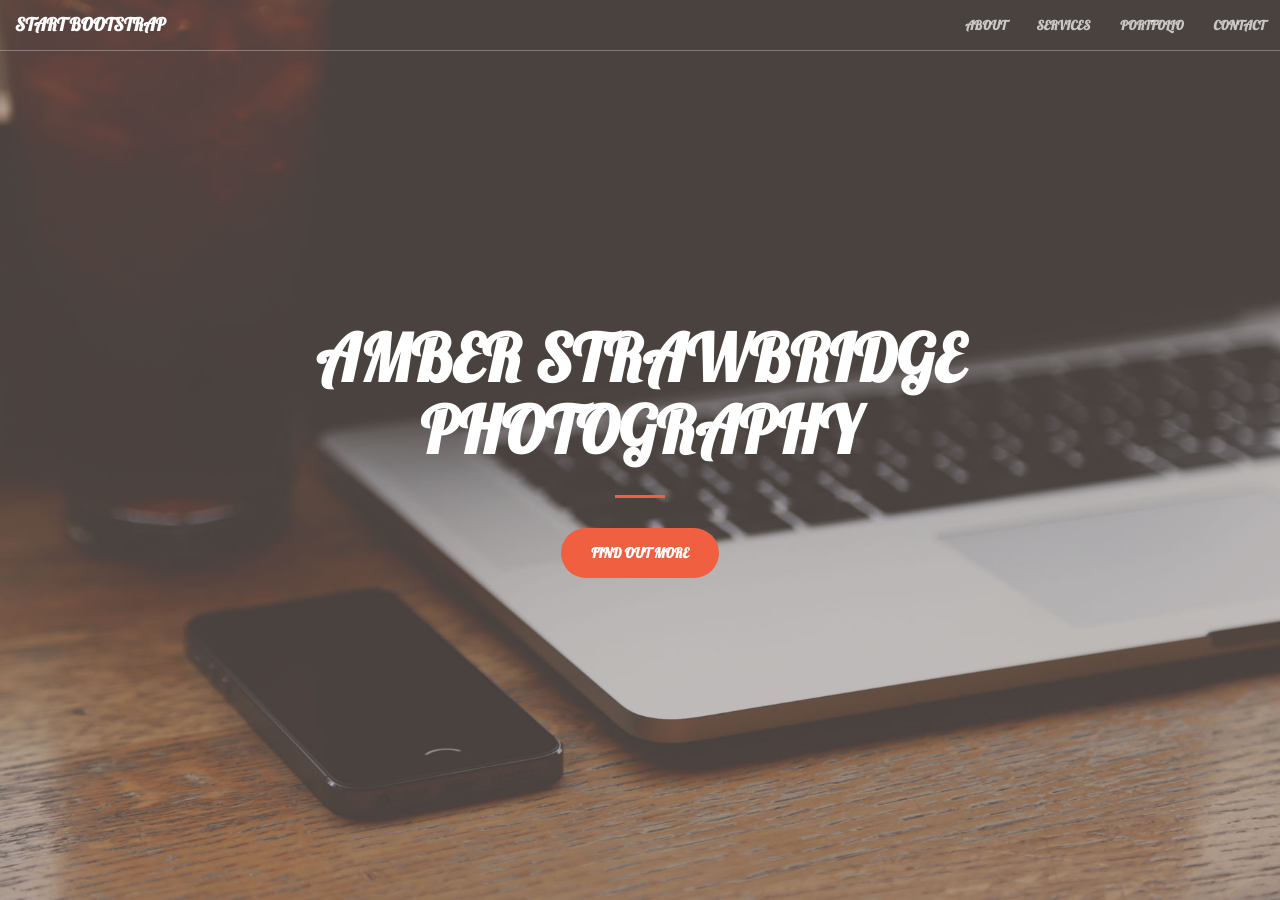
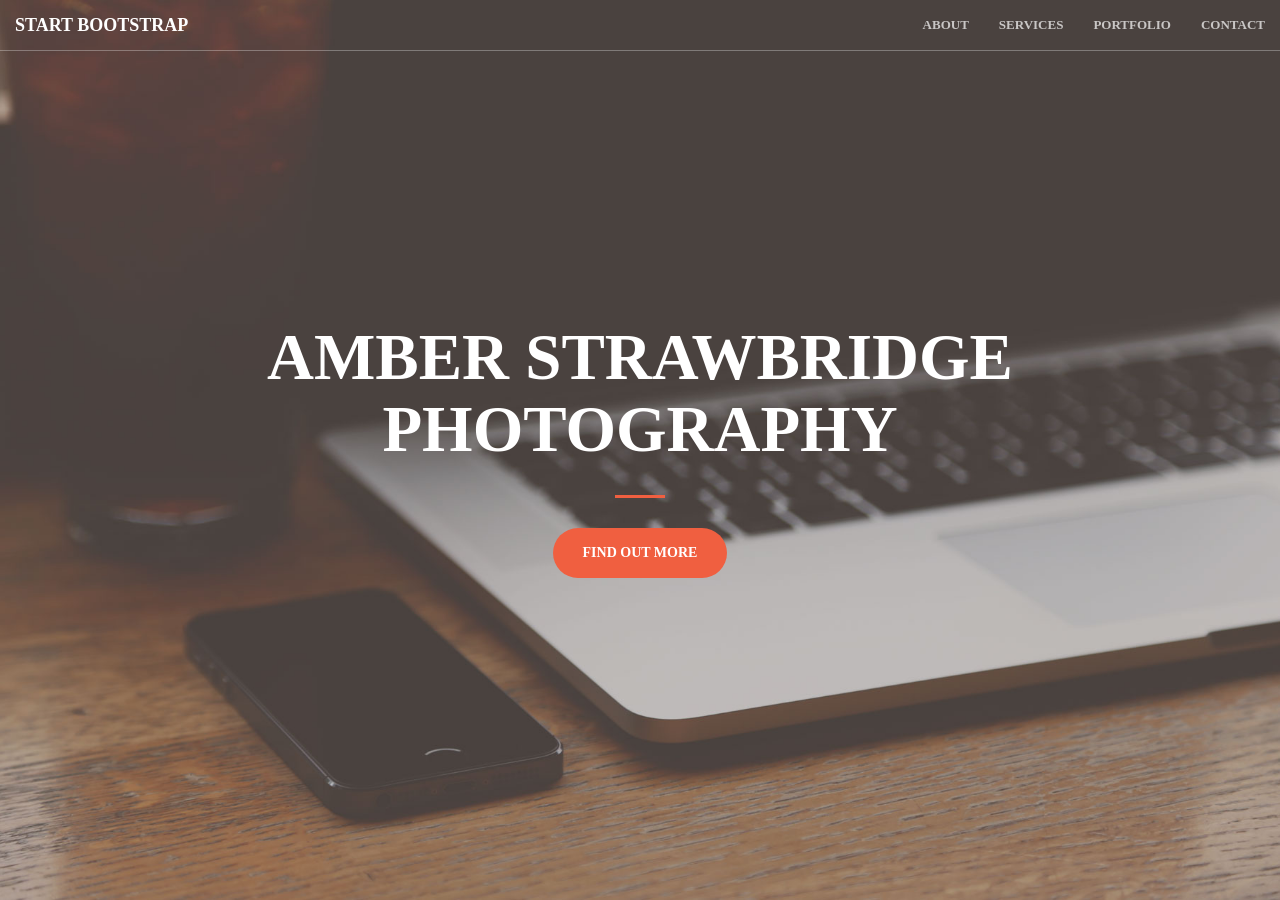
Before and after one commit to davestrawbridge/amberstrawbridge.github.io, a Jekyll site: the page built from index.html, in a window 1280 px wide and 900 px high. Built offline with Jekyll 4.4.1, drawn with Linux system fonts in a browser that asks for light colours; some web fonts are replaced.

Commit message:
changed sans font to Life Savers

```diff
--- a/_sass/_mixins.scss
+++ b/_sass/_mixins.scss
@@ -57,7 +57,8 @@
 
 @mixin sans-serif-font()
 {
-	font-family: 'Lobster', 'Open Sans', 'Helvetica Neue', Arial, sans-serif;
+	font-family: 'Life Savers', cursive;
+	//font-family: 'Lobster', 'Open Sans', 'Helvetica Neue', Arial, sans-serif;
 }
 
 @mixin serif-font()
```
